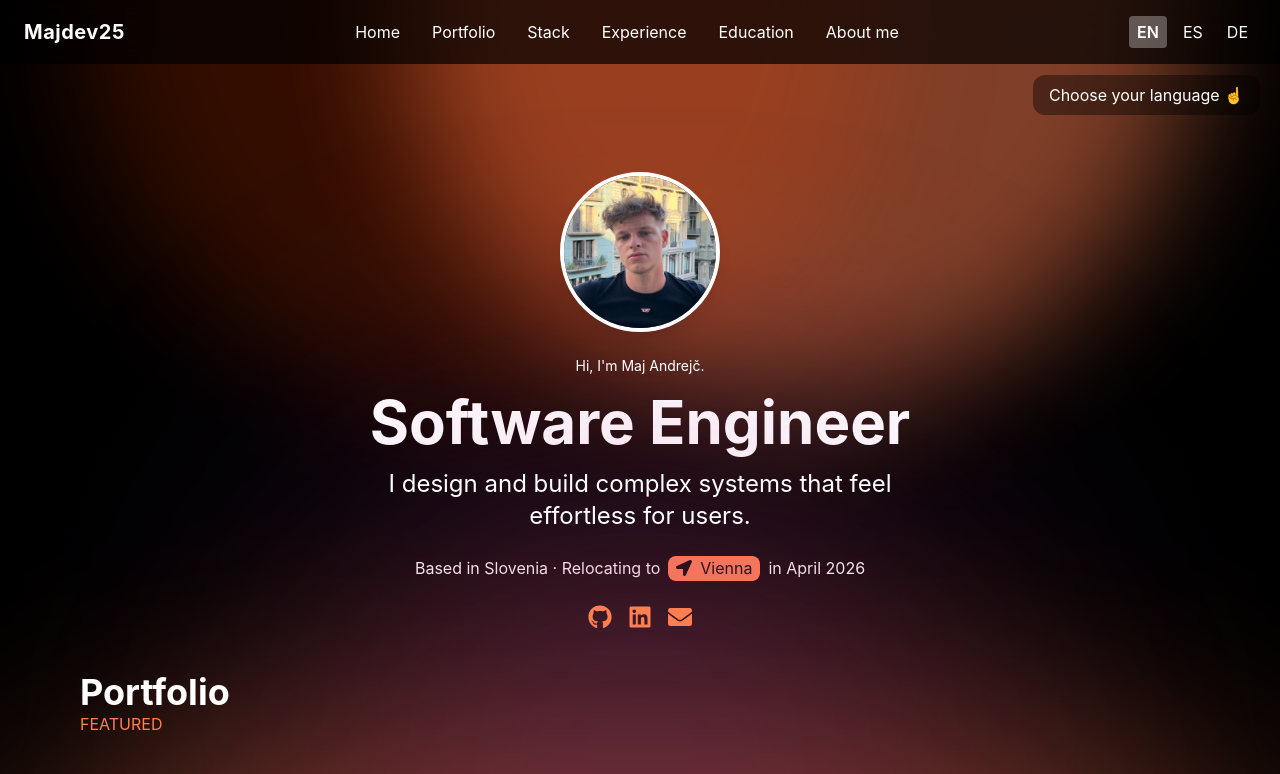
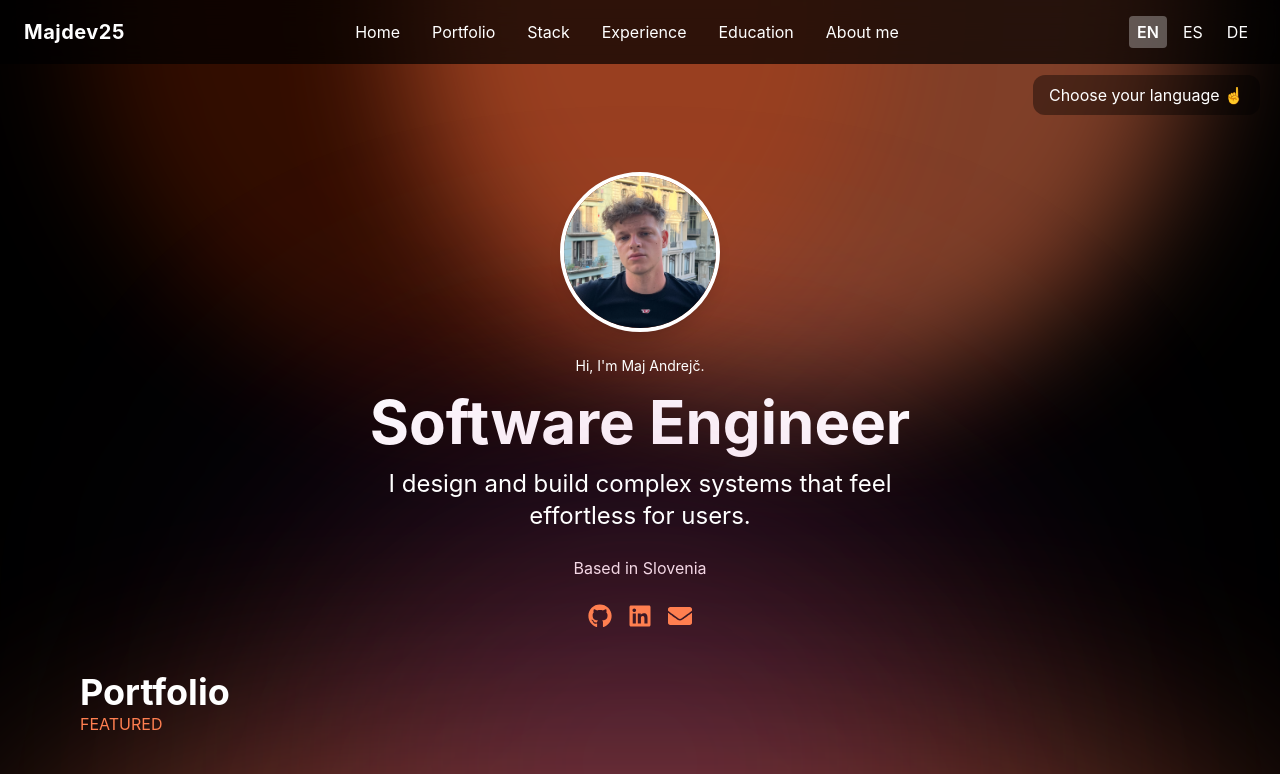
Before and after one commit to majdev25/majdev25-website, a React (Create React App) app: page / in a window 1280 px wide. Shown: the top 774 px of the page. Built offline with nearby package versions, Linux system fonts and the light colour scheme.

Commit message:
text fix

```diff
--- a/src/i18n.js
+++ b/src/i18n.js
@@ -22,9 +22,7 @@ i18n.use(initReactI18next).init({
               "I design and build complex systems that feel effortless for users.",
             viewWork: "View My Work",
             location: {
-              l1: "Based in Slovenia · Relocating to",
-              l2: "Vienna",
-              l3: "in April 2026",
+              l1: "Based in Slovenia",
             },
           },
           portfolio: {
@@ -103,9 +101,7 @@ i18n.use(initReactI18next).init({
               "Creo y desarrollo sistemas complejos que funcionan de manera sencilla para el usuario.",
             viewWork: "Ver mi trabajo",
             location: {
-              l1: "Con base en Eslovenia · Traslado a",
-              l2: "Viena",
-              l3: "en abril de 2026",
+              l1: "Con base en Eslovenia",
             },
           },
           portfolio: {
@@ -184,9 +180,7 @@ i18n.use(initReactI18next).init({
               "Ich entwerfe und entwickle komplexe Systeme, die sich für Nutzer mühelos anfühlen.",
             viewWork: "Meine Arbeiten ansehen",
             location: {
-              l1: "Standort Slowenien · Umzug nach",
-              l2: "Wien",
-              l3: "ab April 2026",
+              l1: "Standort Slowenien",
             },
           },
           portfolio: {
--- a/src/views/Sections/HeroSection.js
+++ b/src/views/Sections/HeroSection.js
@@ -54,14 +54,6 @@ function HeroSection() {
         <span className="whitespace-nowrap">
           {t("homepage.hero.location.l1")}
         </span>
-
-        <span className="inline-flex items-center gap-2 bg-coral rounded-lg text-black py-[0.5px] px-[8px] whitespace-nowrap">
-          <FaLocationArrow /> {t("homepage.hero.location.l2")}
-        </span>
-
-        <span className="whitespace-nowrap">
-          {t("homepage.hero.location.l3")}
-        </span>
       </div>
       <div className="flex gap-4 mt-6 animate-slide-in opacity-0 [animation-delay:0.5s] z-10 relative">
         <a
```
